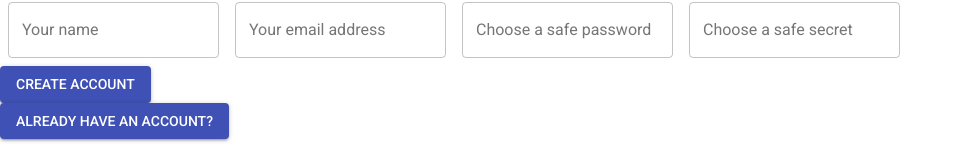
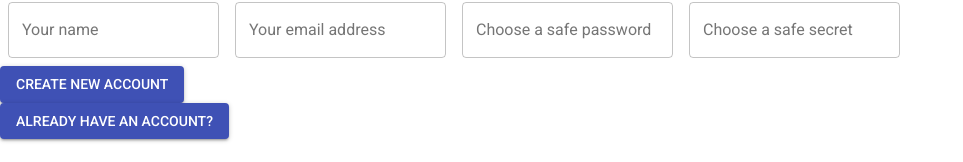
Before and after one commit to abrambueno1992/fullStack, a React (Create React App) app in the folder frontend/todoapp/: page /login in a window 1280 px wide. Both pictures are taken after a click on the element "NEED TO CREATE AN ACCOUNT?". Shown: the part 129-291 px from the top of the page, without its empty margins (0-963 px from the left). Built offline with nearby package versions, Linux system fonts and the light colour scheme.

Commit message:
Minor changes

```diff
--- a/frontend/todoapp/src/components/Login.js
+++ b/frontend/todoapp/src/components/Login.js
@@ -119,7 +119,7 @@
                 color="primary"
                 className={classes.button}
               >
-                login
+                Login
               </Button>
                   :
 
@@ -128,7 +128,7 @@
                 color="primary"
                 className={classes.button}
               >
-                create account
+                Create New Account
               </Button>
                   }
               </div>
```
